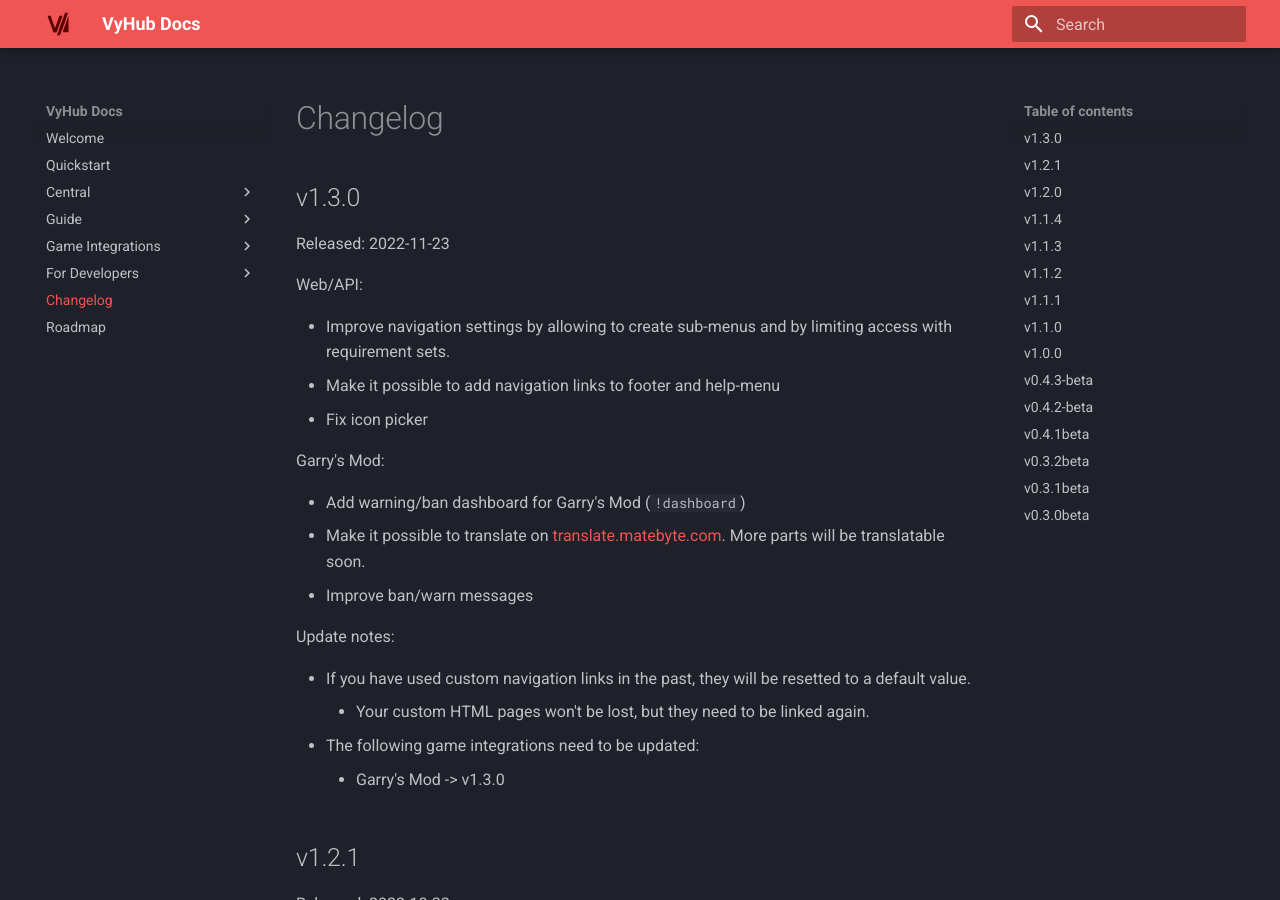
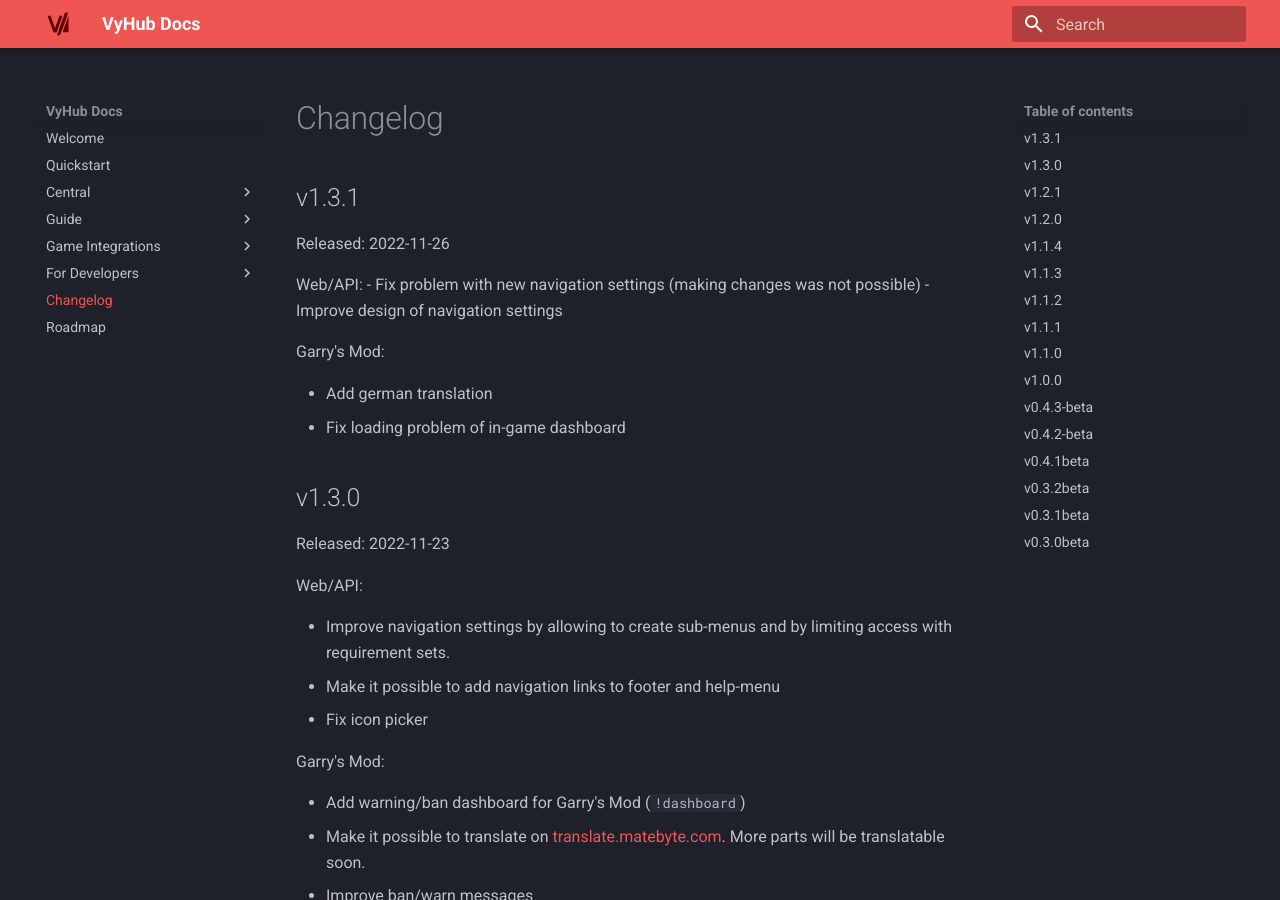
Before and after one commit to nyx-project/vyhub-documentation, an MkDocs documentation site: the page built from docs/changelog.md, in a window 1280 px wide and 900 px high. Built offline with MkDocs 1.6.1 and Material for MkDocs 9.7.7, drawn with Linux system fonts in a browser that asks for light colours; the version menu is left out.

Commit message:
Add changelog 1.3.1

```diff
--- a/docs/changelog.md
+++ b/docs/changelog.md
@@ -1,4 +1,16 @@
 # Changelog
+
+## v1.3.1
+Released: 2022-11-26
+
+Web/API:
+- Fix problem with new navigation settings (making changes was not possible)
+- Improve design of navigation settings
+
+Garry's Mod:
+
+- Add german translation
+- Fix loading problem of in-game dashboard
 
 ## v1.3.0
 Released: 2022-11-23
```
